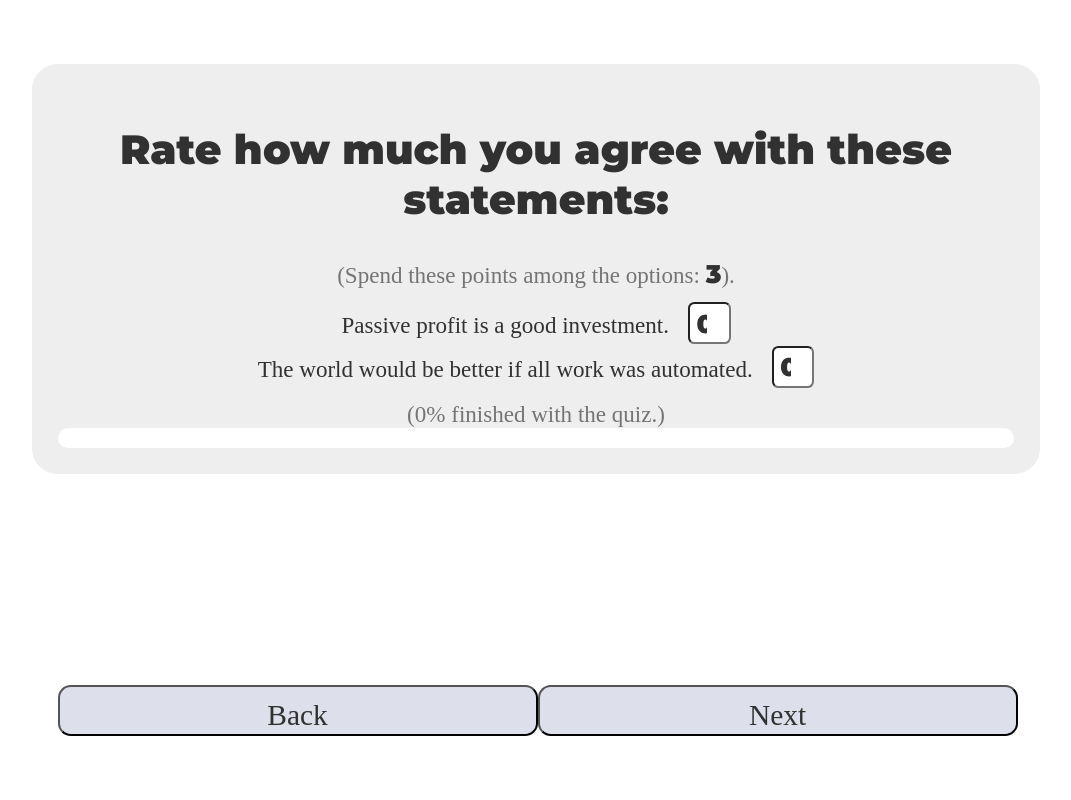
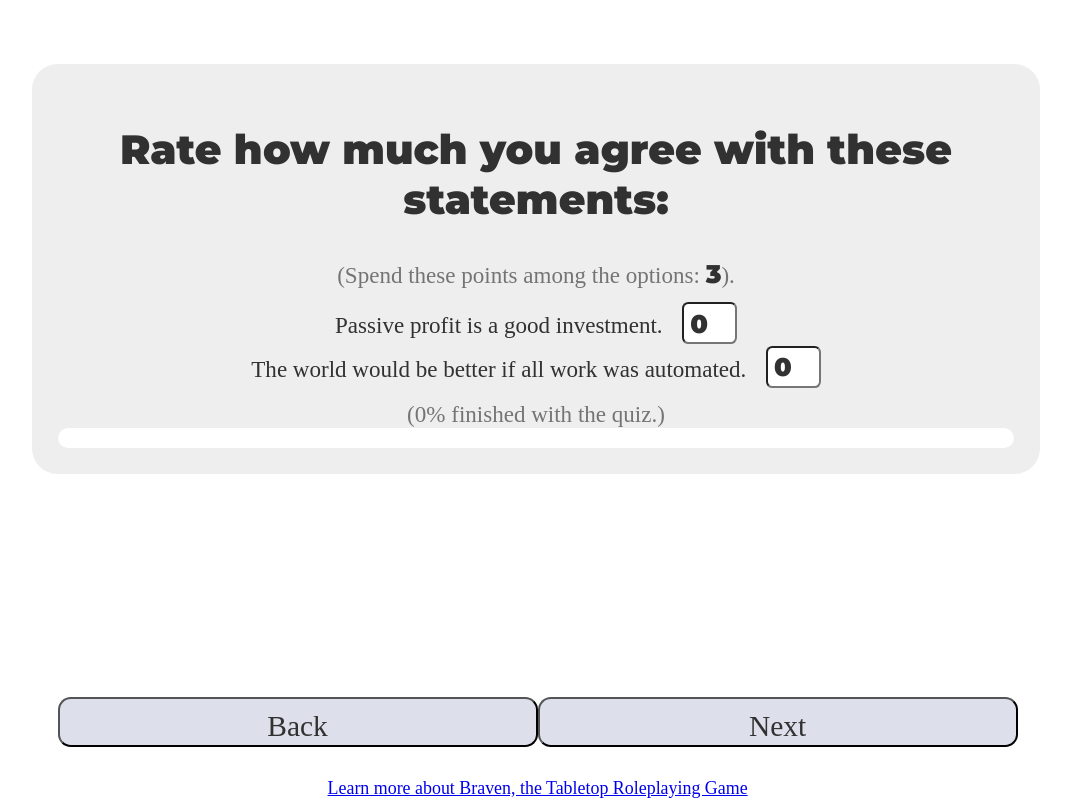
Before and after one commit to frankelavsky/braven-quiz, a Vue app: page / in a window 1280 px wide. Shown: the whole page, without its empty margins (104-1175 px from the left). Built offline with nearby package versions, Linux system fonts and the light colour scheme; a web font is replaced by a local one.

Commit message:
add learn more link

```diff
--- a/src/App.vue
+++ b/src/App.vue
@@ -13,6 +13,11 @@
         <button v-on:click="currentPage--">Back</button>
         <button v-on:click="currentPage++">Next</button>
       </div>
+      <a
+        class="learn-more"
+        href="https://bravengames.wordpress.com/"
+        target="blank"
+      >Learn more about Braven, the Tabletop Roleplaying Game</a>
     </div>
   </div>
 </template>
@@ -74,6 +79,9 @@ h2 {
   margin: 3vw 10vw;
   padding: 2vw;
 }
+.button-wrapper {
+  margin-bottom: 0;
+}
 .panel {
   background: #eeeeee;
   border-radius: 2vw;
@@ -126,7 +134,7 @@ button {
   padding: 0.05vw;
 }
 .option-input {
-  width: 2vw;
+  width: 3vw;
   height: 2vw;
   font-family: "Montserrat", "Avenir", Helvetica, Arial, sans-serif;
   color: #313131;
@@ -135,4 +143,7 @@ button {
   margin-left: 1.5vw;
   border-radius: 0.5vw;
 }
+.learn-more {
+  font-size: 1.4vw;
+}
 </style>
```
